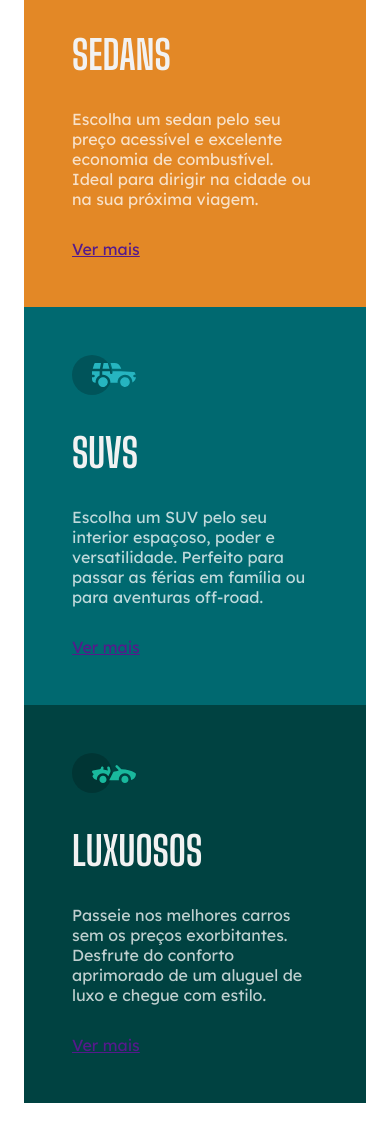
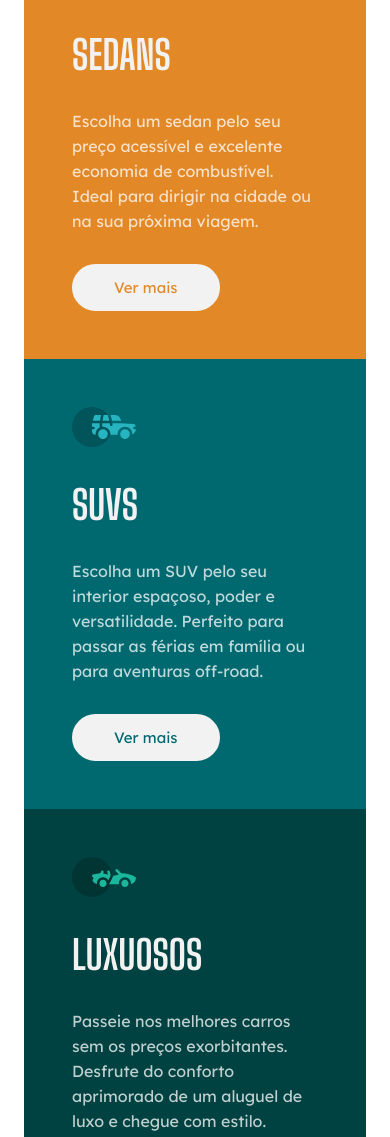
Before and after one commit to andradelinda/carros, a plain HTML site: page index.html in a window 390 px wide. Shown: the part 179-1316 px from the top of the page. Drawn offline with Linux system fonts and the light colour scheme.

Commit message:
finalização da parte mobile

```diff
--- a/index.html
+++ b/index.html
@@ -15,19 +15,19 @@
             <img src="./imagens/icon-sedans.svg" alt="carro sedan">
             <h2>Sedans</h2>
             <p>Escolha um sedan pelo seu preço acessível e excelente economia de combustível. Ideal para dirigir na cidade ou na sua próxima viagem.</p>
-            <a href="">Ver mais</a>
+            <a href="https://www.webmotors.com.br/catalogo/carroceria/sedan/" target="_blank">Ver mais</a>
         </section>
         <section class="suvs">
             <img src="./imagens/icon-suvs.svg" alt="carro suv">
             <h2>SUVs</h2>
             <p>Escolha um SUV pelo seu interior espaçoso, poder e versatilidade. Perfeito para passar as férias em família ou para aventuras off-road.</p>
-            <a href="">Ver mais</a>
+            <a href="https://www.webmotors.com.br/suvs" target="_blank">Ver mais</a>
         </section>
         <section class="luxuosos">
             <img src="./imagens/icon-luxury.svg" alt="carro de luxo">
             <h2>luxuosos</h2>
             <p>Passeie nos melhores carros sem os preços exorbitantes. Desfrute do conforto aprimorado de um aluguel de luxo e chegue com estilo.</p>
-            <a href="">Ver mais</a>
+            <a href="https://www.webmotors.com.br/carros/estoque/lamborghini?estadocidade=estoque&marca1=LAMBORGHINI&idcmpint=t1:c17:m07:webmotors:marca::lamborghini&autocomplete=lam&autocompleteTerm=LAMBORGHINI" target="_blank">Ver mais</a>
         </section>
     </main>
 </body>
--- a/style.css
+++ b/style.css
@@ -32,11 +32,22 @@ p {
     font-size: 0,9375rem;
     color: var(--transparent-white);
     margin-bottom: 1.875rem;
+    line-height: 1.5625rem;
 
 }
 
 a {
     font-family: 'Lexend Deca', sans-serif;
+    display: block;
+    text-decoration: none;
+    border: 2px solid var(--gray);
+    width: fit-content;
+    font-size: 0.9375rem;
+    padding: 0.75rem 2.5rem;
+    border-radius: 1.5625rem;
+    background: var(--gray);
+
+
 }
 
 section {
@@ -45,6 +56,7 @@ section {
 
 .sedans {
     background: var(--orange);
+    border-radius: 8px 8px 0 0 ;
 }
 
 .suvs {
@@ -53,4 +65,18 @@ section {
 
 .luxuosos {
     background: var(--dark-cyan);
+    border-radius:0 0 8px 8px ;
+
 }
+
+.sedans a {
+    color: var(--orange);
+}
+
+.suvs a {
+    color: var(--cyan);
+}
+
+.luxuosos a {
+    color: var(--dark-cyan);
+}
```
